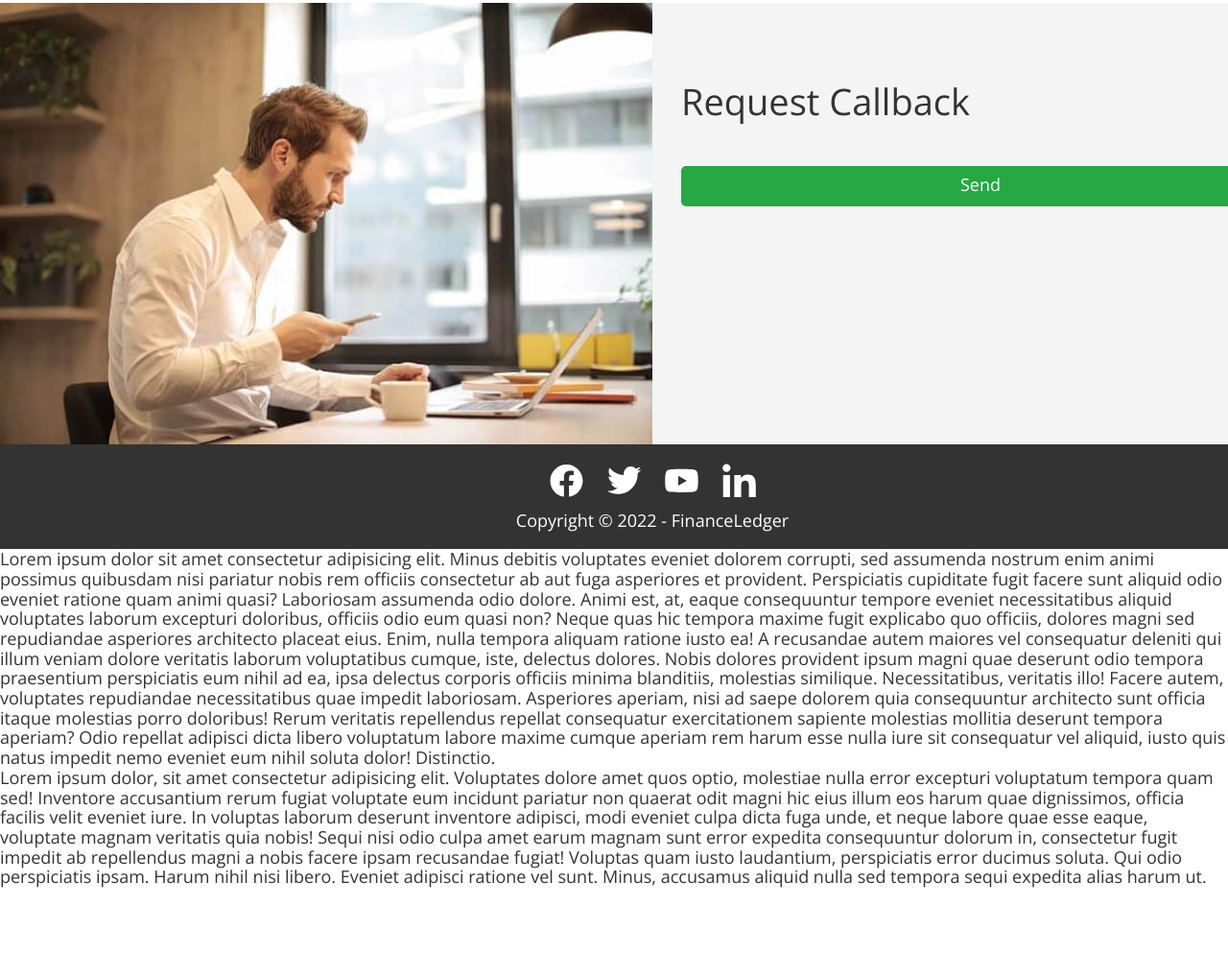
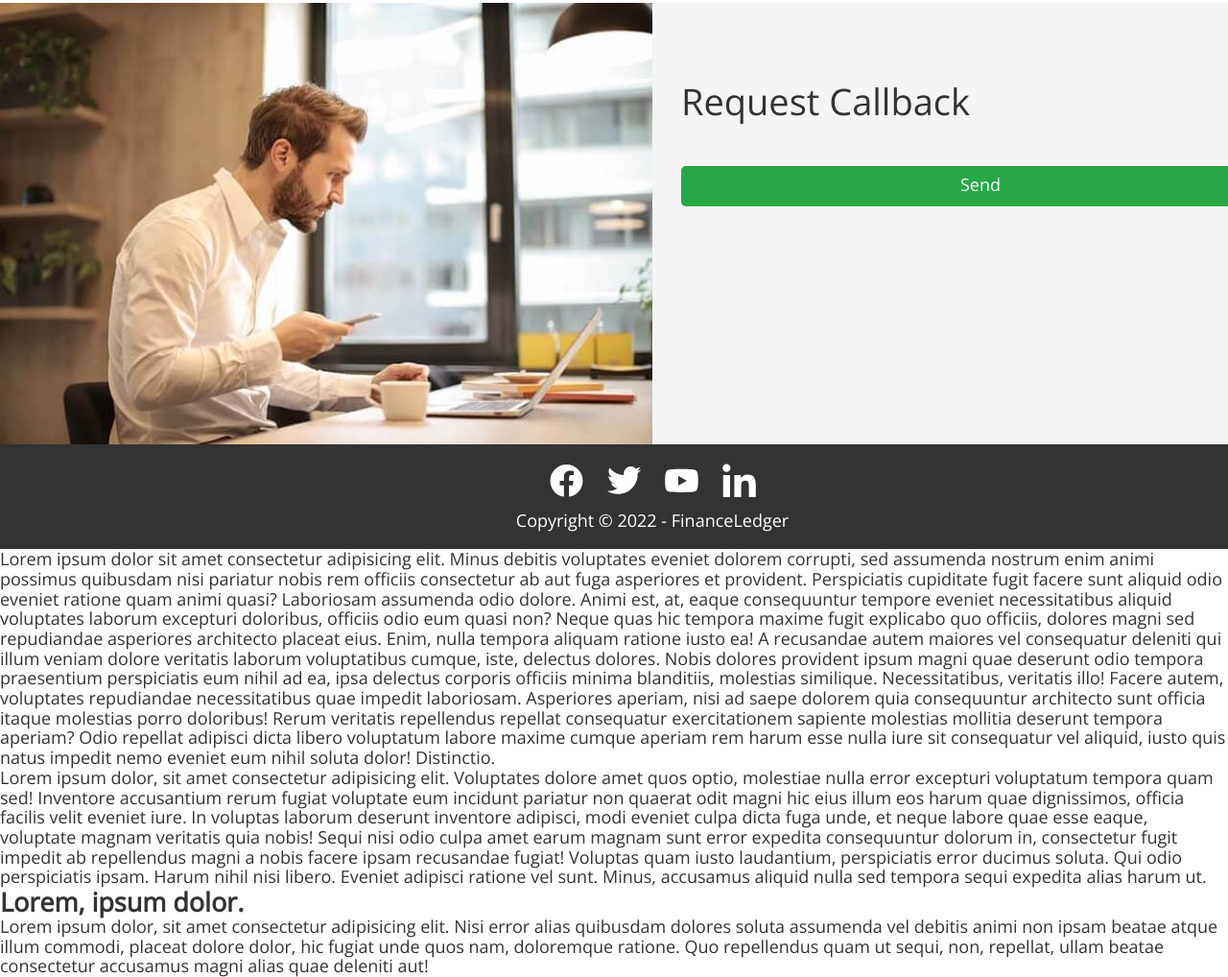
Before and after one commit to svoits/fson-77-himars, a plain HTML site: page index.html in a window 1280 px wide. Shown: the part 3424-4442 px from the top of the page at 96% size. Before the commit the page ends 4349 px from the top, so only its background shows below. Drawn offline with nearby package versions, Linux system fonts and the light colour scheme.

Commit message:
add conflict

```diff
--- a/index.html
+++ b/index.html
@@ -479,6 +479,16 @@
           sunt. Minus, accusamus aliquid nulla sed tempora sequi expedita alias harum ut.
         </p>
       </section>
+
+      <section>
+        <h2>Lorem, ipsum dolor.</h2>
+        <p>
+          Lorem ipsum dolor, sit amet consectetur adipisicing elit. Nisi error alias quibusdam
+          dolores soluta assumenda vel debitis animi non ipsam beatae atque illum commodi, placeat
+          dolore dolor, hic fugiat unde quos nam, doloremque ratione. Quo repellendus quam ut sequi,
+          non, repellat, ullam beatae consectetur accusamus magni alias quae deleniti aut!
+        </p>
+      </section>
     </main>
   </body>
 </html>
```
